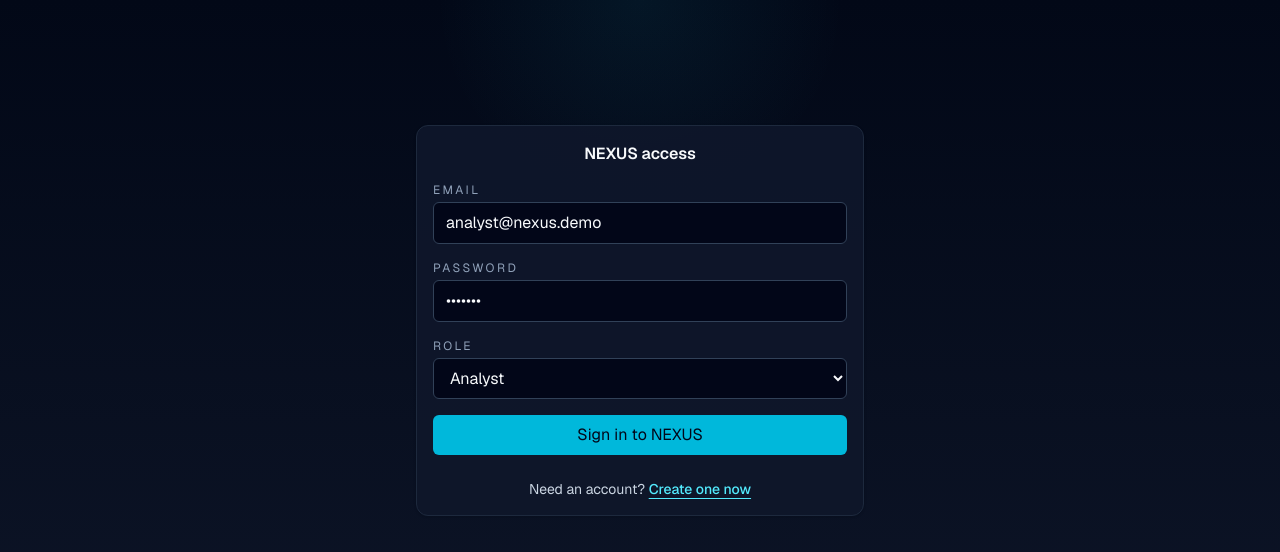
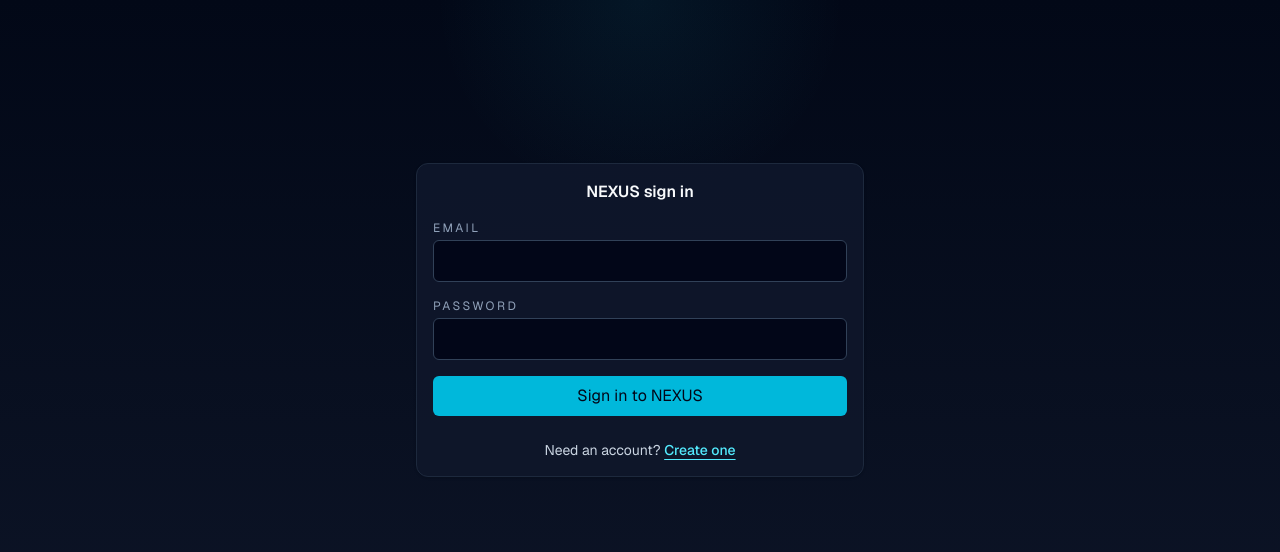
Before and after one commit to MD7parvez/Nexus, a Next.js app: page /login in a window 1280 px wide. Shown: the top 552 px of the page. Built offline with nearby package versions, Linux system fonts and the light colour scheme.

Commit message:
Simplify sign in and route configured admins

```diff
--- a/src/app/login/page.tsx
+++ b/src/app/login/page.tsx
@@ -1,83 +1,17 @@
 "use client";
-
 import Link from "next/link";
 import { useRouter } from "next/navigation";
 import { useState } from "react";
 import { Button } from "@/components/ui/button";
 import { Card, CardContent, CardHeader, CardTitle } from "@/components/ui/card";
-
-export default function LoginPage() {
-  const router = useRouter();
-  const [isLoading, setIsLoading] = useState(false);
-  const [error, setError] = useState("");
-
-  async function handleSubmit(event: React.FormEvent<HTMLFormElement>) {
-    event.preventDefault();
-    setIsLoading(true);
-    setError("");
-
-    const formData = new FormData(event.currentTarget);
-    const payload = {
-      email: String(formData.get("email") ?? ""),
-      password: String(formData.get("password") ?? ""),
-      role: String(formData.get("role") ?? "analyst"),
-    };
-
-    const response = await fetch("/api/auth/login", {
-      method: "POST",
-      headers: { "Content-Type": "application/json" },
-      body: JSON.stringify(payload),
-    });
-
-    if (!response.ok) {
-      const result = await response.json();
-      setError(result.error ?? "Unable to sign in.");
-      setIsLoading(false);
-      return;
-    }
-
-    router.push("/overview");
-  }
-
-  return (
-    <div className="flex min-h-[80vh] items-center justify-center p-6">
-      <Card className="w-full max-w-md border-slate-800 bg-slate-900/90">
-        <CardHeader>
-          <CardTitle className="text-center text-2xl">NEXUS access</CardTitle>
-        </CardHeader>
-        <CardContent>
-          <form className="space-y-4" onSubmit={handleSubmit}>
-            <div>
-              <label className="mb-1 block text-xs uppercase tracking-[0.2em] text-slate-400">Email</label>
-              <input name="email" type="email" defaultValue="analyst@nexus.demo" className="w-full rounded-md border border-slate-700 bg-slate-950 px-3 py-2 text-slate-50 outline-none ring-0" />
-            </div>
-            <div>
-              <label className="mb-1 block text-xs uppercase tracking-[0.2em] text-slate-400">Password</label>
-              <input name="password" type="password" defaultValue="demo123" className="w-full rounded-md border border-slate-700 bg-slate-950 px-3 py-2 text-slate-50 outline-none ring-0" />
-            </div>
-            <div>
-              <label className="mb-1 block text-xs uppercase tracking-[0.2em] text-slate-400">Role</label>
-              <select name="role" defaultValue="analyst" className="w-full rounded-md border border-slate-700 bg-slate-950 px-3 py-2 text-slate-50 outline-none">
-                <option value="analyst">Analyst</option>
-                <option value="admin">Administrator</option>
-              </select>
-            </div>
-
-            {error ? <p className="text-sm text-rose-300">{error}</p> : null}
-
-            <Button type="submit" className="w-full" disabled={isLoading}>
-              {isLoading ? "Authenticating..." : "Sign in to NEXUS"}
-            </Button>
-
-            <div className="pt-2 text-center text-sm text-slate-300">
-              Need an account?{" "}
-              <Link href="/register" className="font-medium text-cyan-300 underline underline-offset-4">
-                Create one now
-              </Link>
-            </div>
-          </form>
-        </CardContent>
-      </Card>
-    </div>
-  );
+export default function LoginPage(){
+ const router=useRouter();const [isLoading,setIsLoading]=useState(false);const [error,setError]=useState("");
+ async function handleSubmit(event:React.FormEvent<HTMLFormElement>){event.preventDefault();setIsLoading(true);setError("");const form=new FormData(event.currentTarget);const response=await fetch("/api/auth/login",{method:"POST",headers:{"Content-Type":"application/json"},body:JSON.stringify({email:String(form.get("email")??""),password:String(form.get("password")??"")})});const result=await response.json();if(!response.ok){setError(result.error??"Unable to sign in.");setIsLoading(false);return;}router.push(result.user?.role==="admin"?"/admin":"/overview");}
+ return <div className="flex min-h-[80vh] items-center justify-center p-6"><Card className="w-full max-w-md border-slate-800 bg-slate-900/90"><CardHeader><CardTitle className="text-center text-2xl">NEXUS sign in</CardTitle></CardHeader><CardContent><form className="space-y-4" onSubmit={handleSubmit}>
+ <div><label className="mb-1 block text-xs uppercase tracking-[0.2em] text-slate-400">Email</label><input name="email" type="email" autoComplete="username" className="w-full rounded-md border border-slate-700 bg-slate-950 px-3 py-2 text-slate-50" required/></div>
+ <div><label className="mb-1 block text-xs uppercase tracking-[0.2em] text-slate-400">Password</label><input name="password" type="password" autoComplete="current-password" className="w-full rounded-md border border-slate-700 bg-slate-950 px-3 py-2 text-slate-50" required/></div>
+ {error&&<p className="text-sm text-rose-300">{error}</p>}
+ <Button type="submit" className="w-full" disabled={isLoading}>{isLoading?"Signing in...":"Sign in to NEXUS"}</Button>
+ <div className="pt-2 text-center text-sm text-slate-300">Need an account? <Link href="/register" className="font-medium text-cyan-300 underline underline-offset-4">Create one</Link></div>
+ </form></CardContent></Card></div>;
 }
```
